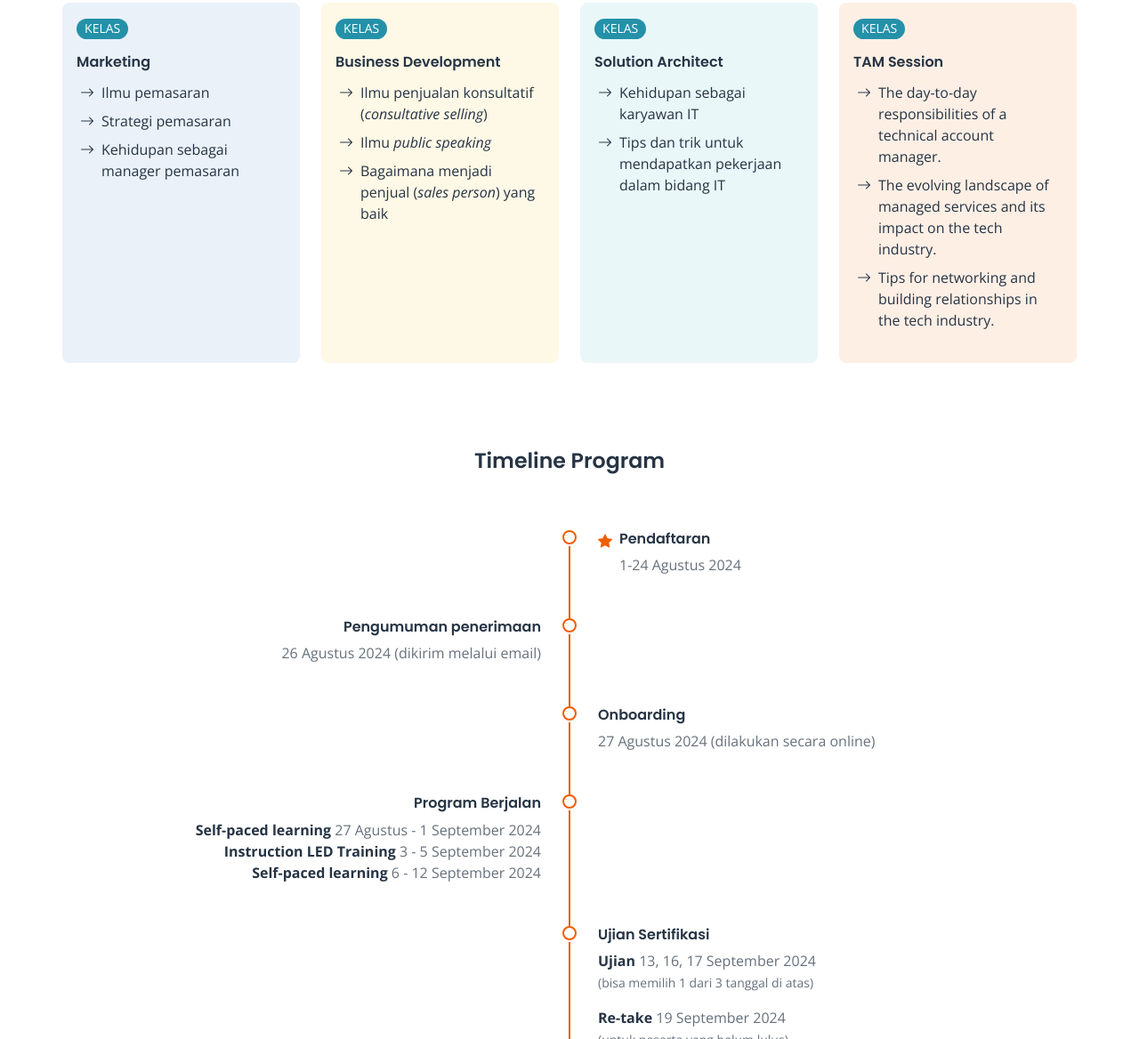
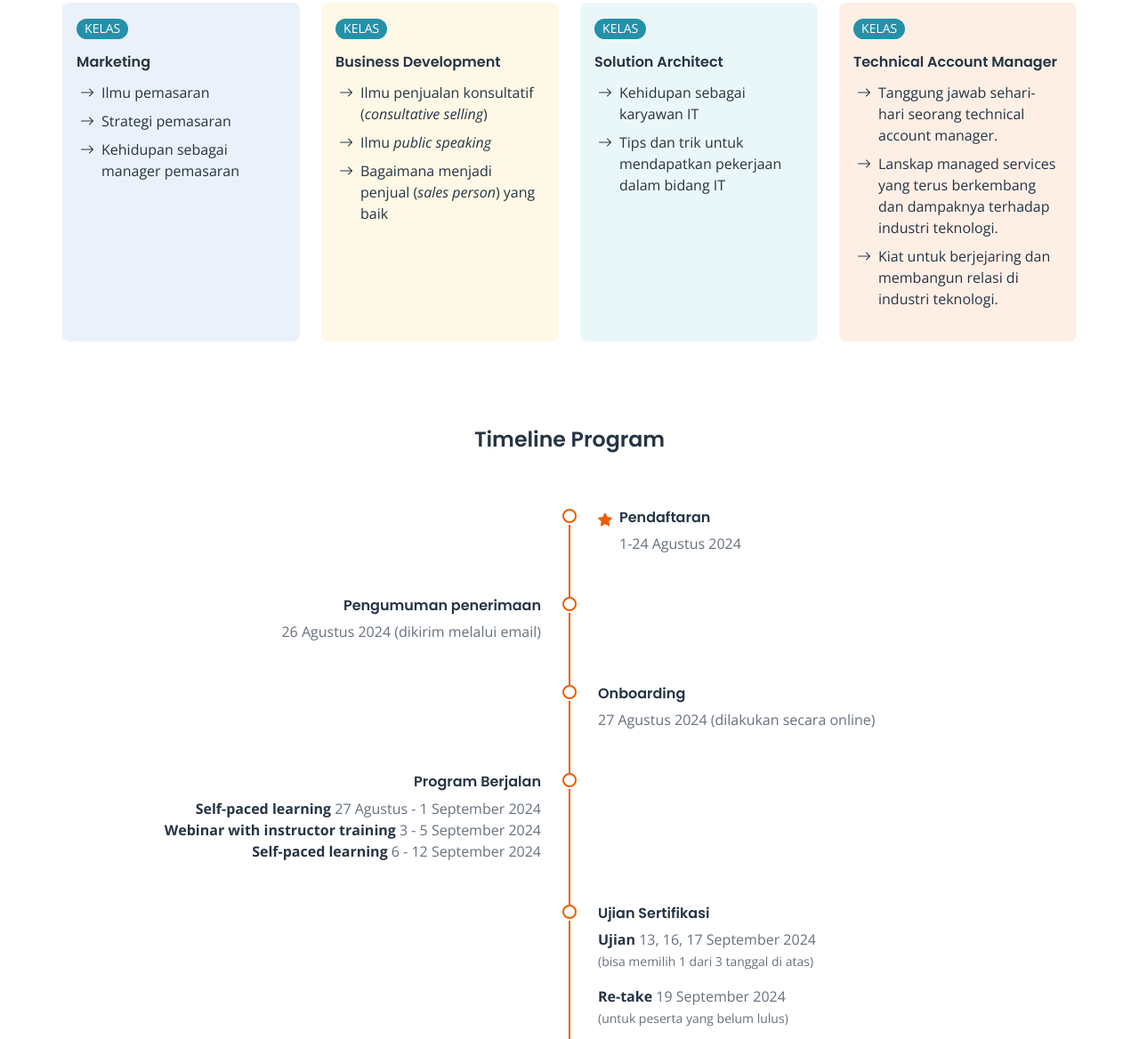
Before and after one commit to Kartu-Prakerja/alibaba-cloud-academy, a website: page index.pug in a window 1280 px wide. Shown: the part 2163-3331 px from the top of the page at 89% size. Drawn offline with nearby package versions, Linux system fonts and the light colour scheme; files that its build step writes are made by us from their sources.

Commit message:
update text btb dan timeline

```diff
--- a/pug/home/section_btb.pug
+++ b/pug/home/section_btb.pug
@@ -63,17 +63,17 @@ section
       div.bg-orange-100.p-3.rounded-3.h-100(data-aos="fade-up" data-aos-once="true" data-aos-delay="350")
         .card-class
           span.badge.text-bg-info.rounded-pill.fs-7 KELAS
-          h6.mt-3 TAM Session
+          h6.mt-3 Technical Account Manager
           .mb-3
             .d-flex.p-1
                 i.bi.bi-arrow-right
-                span.ms-2 The day-to-day responsibilities of a technical account manager.
+                span.ms-2 Tanggung jawab sehari-hari seorang technical account manager.
             .d-flex.p-1
                 i.bi.bi-arrow-right
-                span.ms-2 The evolving landscape of managed services and its impact on the tech industry.
+                span.ms-2 Lanskap managed services yang terus berkembang dan dampaknya terhadap industri teknologi.
             .d-flex.p-1
                 i.bi.bi-arrow-right
-                span.ms-2 Tips for networking and building relationships in the tech industry.
+                span.ms-2 Kiat untuk berjejaring dan membangun relasi di industri teknologi.
 
 
     //- .row.justify-content-md-center.mt-3.howto-carousel.w-100
--- a/pug/home/section_timeline.pug
+++ b/pug/home/section_timeline.pug
@@ -31,7 +31,7 @@ section.section-timeline
                       span.text-secondary 27 Agustus - 1 September 2024
 
                     p.mb-0
-                      b.text-dark Instruction LED Training
+                      b.text-dark Webinar with instructor training
                       span.text-secondary 3 - 5 September 2024
 
                     p
```
Also changed, not shown: index.html.
